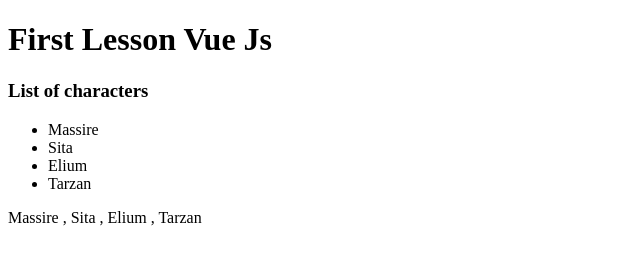
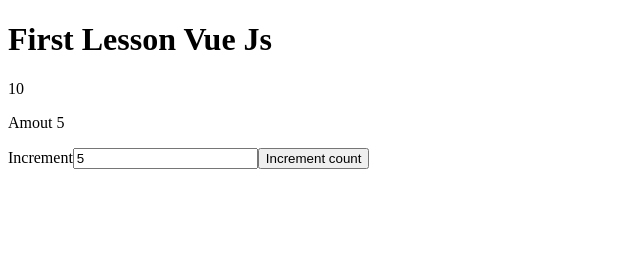
Before and after one commit to massiresogore/started-vue, a plain HTML site: page index.html in a window 1280 px wide. Shown: the whole page, without its empty margins (0-640 px from the left). Drawn offline with nearby package versions, Linux system fonts and the light colour scheme.

Commit message:
event and model vue js

```diff
--- a/index.html
+++ b/index.html
@@ -10,12 +10,22 @@
 <body>
         <h1>First Lesson Vue Js</h1>
     <div id="app">
-        <h3 v-if="characterList.length !== 0">List of characters </h3>
-        <h3 v-else>No  character list Found </h3>
-        <ul>
-            <li v-for="(character, index) in characterList">{{character.name}}</li>
-        </ul>
-            <span v-for="(character, index) in characterList">{{character.name}} {{index ===characterList.length - 1 ? "": ", "}}</span>
+
+        <p>{{count}}</p>
+
+        <p>Amout {{incrementAmount}}</p>
+
+        <label for="incrementAmount">Increment</label>
+        <input type="number"
+               v-model.number="incrementAmount"
+
+        >
+
+        <button
+                v-on:click="incrementCount"
+        >Increment count </button>
+
+
 
 
     </div>
@@ -23,13 +33,17 @@
     <script>
         Vue.createApp({
             data: ()=>({
-                characterList: [
-                    {name: "Massire"},
-                    {name: "Sita"},
-                    {name: "Elium"},
-                    {name: "Tarzan"},
-                ]
-            })
+                count: 10,
+                incrementAmount:5
+            }),
+            methods:{
+                incrementCount (){
+                    this.count += this.incrementAmount
+                },
+
+            }
+
+
         }).mount("#app");
     </script>
 
```
